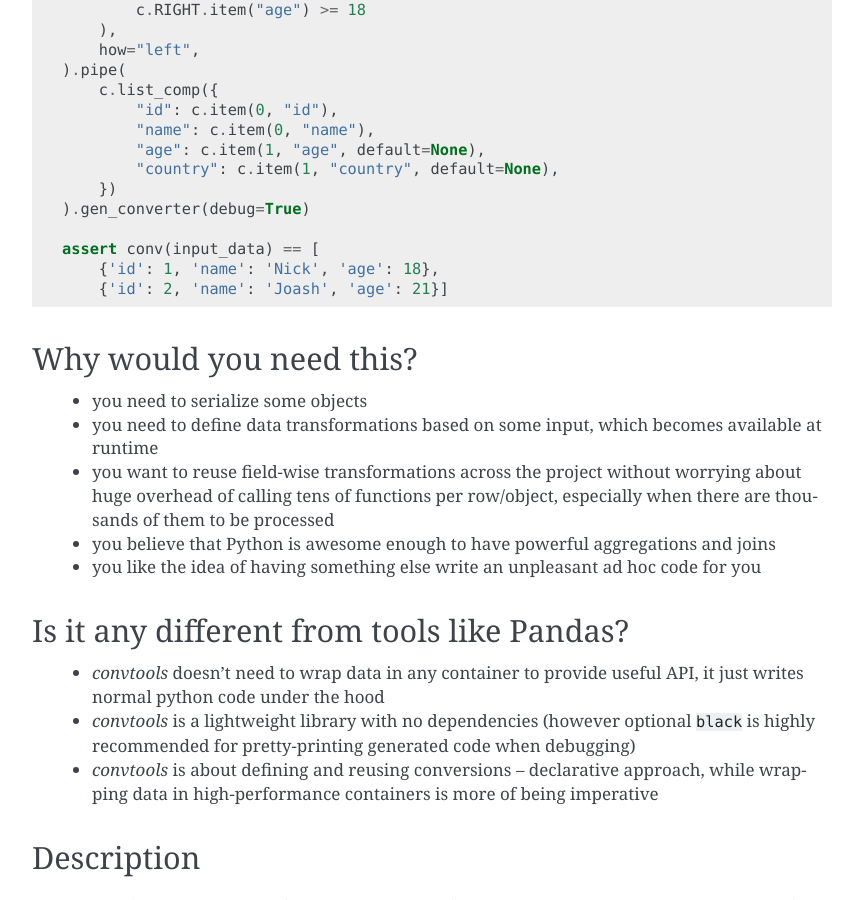
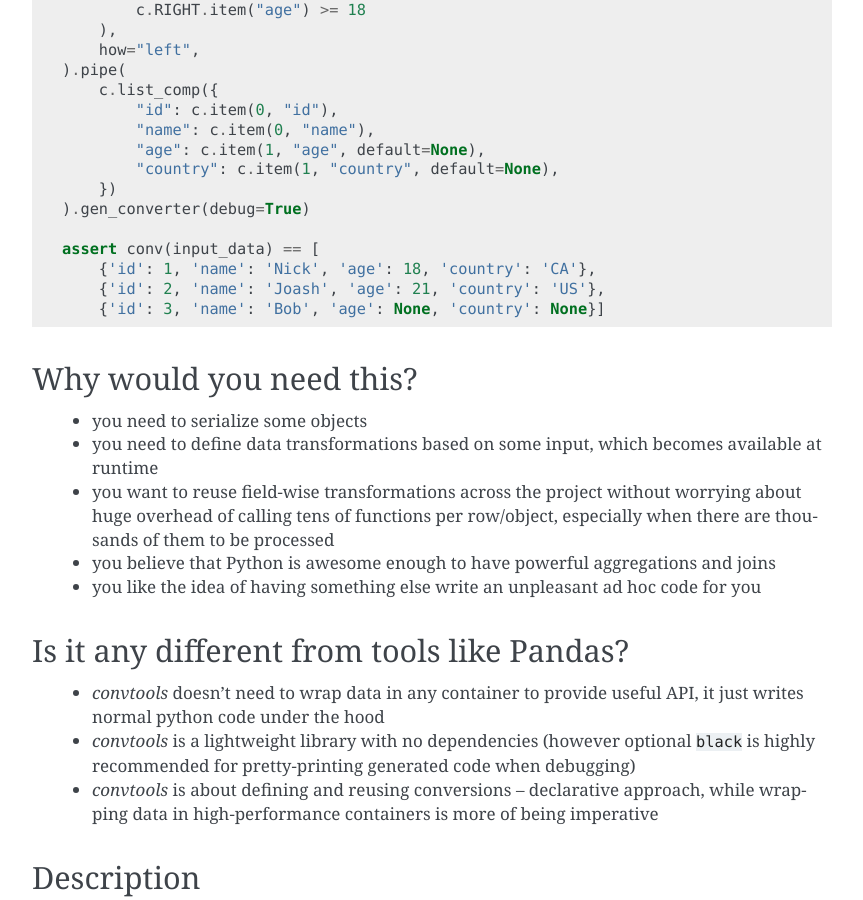
Before and after one commit to westandskif/convtools, a Sphinx documentation site: the page built from docs/index.rst, in a window 1280 px wide and 900 px high, scrolled down 1859 px. Shown: the whole window, without its empty margins (338-1201 px from the left). Built offline with Sphinx 7.4.7, drawn with Linux system fonts in a browser that asks for light colours.

Commit message:
fixed README join example (code was working correctly)

```diff
--- a/README.rst
+++ b/README.rst
@@ -145,9 +145,9 @@ please scroll down to the **Installation** step):
    ).gen_converter(debug=True)
 
    assert conv(input_data) == [
-       {'id': 1, 'name': 'Nick', 'age': 18},
-       {'id': 2, 'name': 'Joash', 'age': 21}]
-
+       {'id': 1, 'name': 'Nick', 'age': 18, 'country': 'CA'},
+       {'id': 2, 'name': 'Joash', 'age': 21, 'country': 'US'},
+       {'id': 3, 'name': 'Bob', 'age': None, 'country': None}]
 
 Why would you need this?
 ========================
--- /dev/null
+++ b/docs/_templates/layout.html
@@ -0,0 +1,7 @@
+{% extends '!layout.html' %}
+{% block document %}
+{{super()}}
+    <a href="https://github.com/itechart-almakov/convtools">
+        <img style="position: absolute; top: 0; right: 0; border: 0;" src="https://s3.amazonaws.com/github/ribbons/forkme_right_darkblue_121621.png" alt="Fork me on GitHub">
+    </a>
+{% endblock %}
--- a/docs/api/convtools.rst
+++ b/docs/api/convtools.rst
@@ -52,7 +52,6 @@ convtools.utils module
    :undoc-members:
    :show-inheritance:
 
-
 Module contents
 ---------------
 
--- a/docs/index.rst
+++ b/docs/index.rst
@@ -108,9 +108,9 @@ please scroll down to the **Installation** step):
    ).gen_converter(debug=True)
 
    assert conv(input_data) == [
-       {'id': 1, 'name': 'Nick', 'age': 18},
-       {'id': 2, 'name': 'Joash', 'age': 21}]
-
+       {'id': 1, 'name': 'Nick', 'age': 18, 'country': 'CA'},
+       {'id': 2, 'name': 'Joash', 'age': 21, 'country': 'US'},
+       {'id': 3, 'name': 'Bob', 'age': None, 'country': None}]
 
 Why would you need this?
 ========================
```
